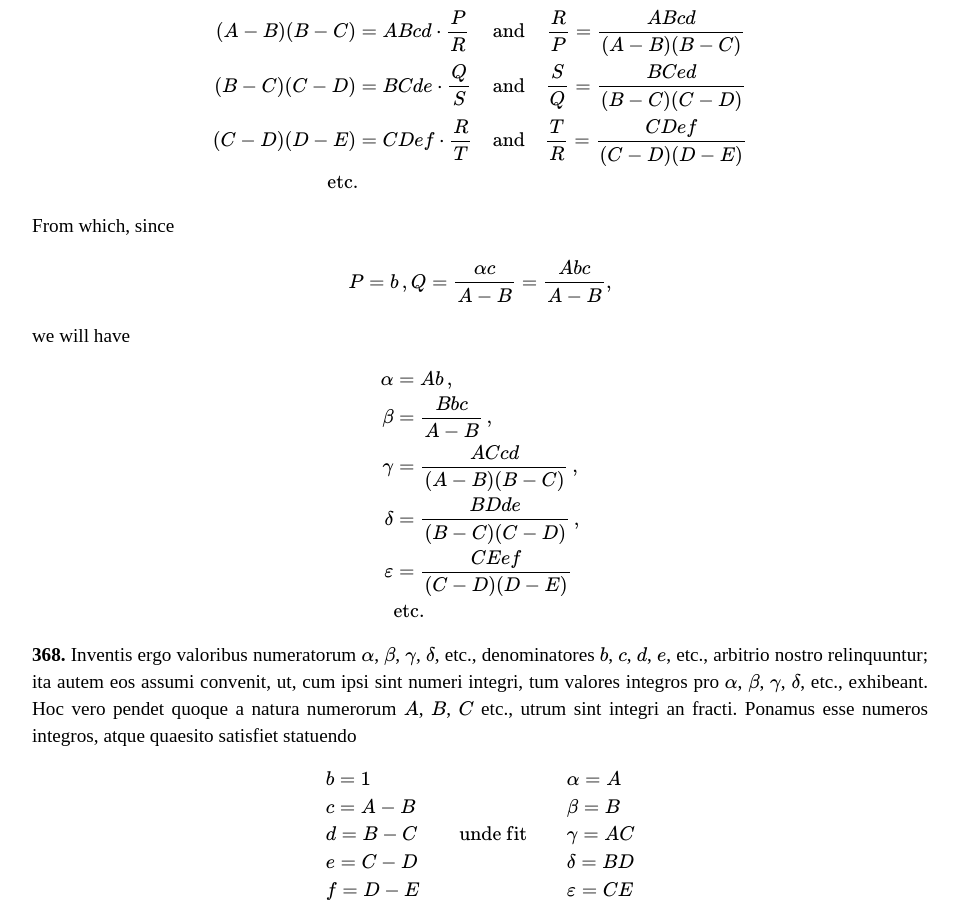
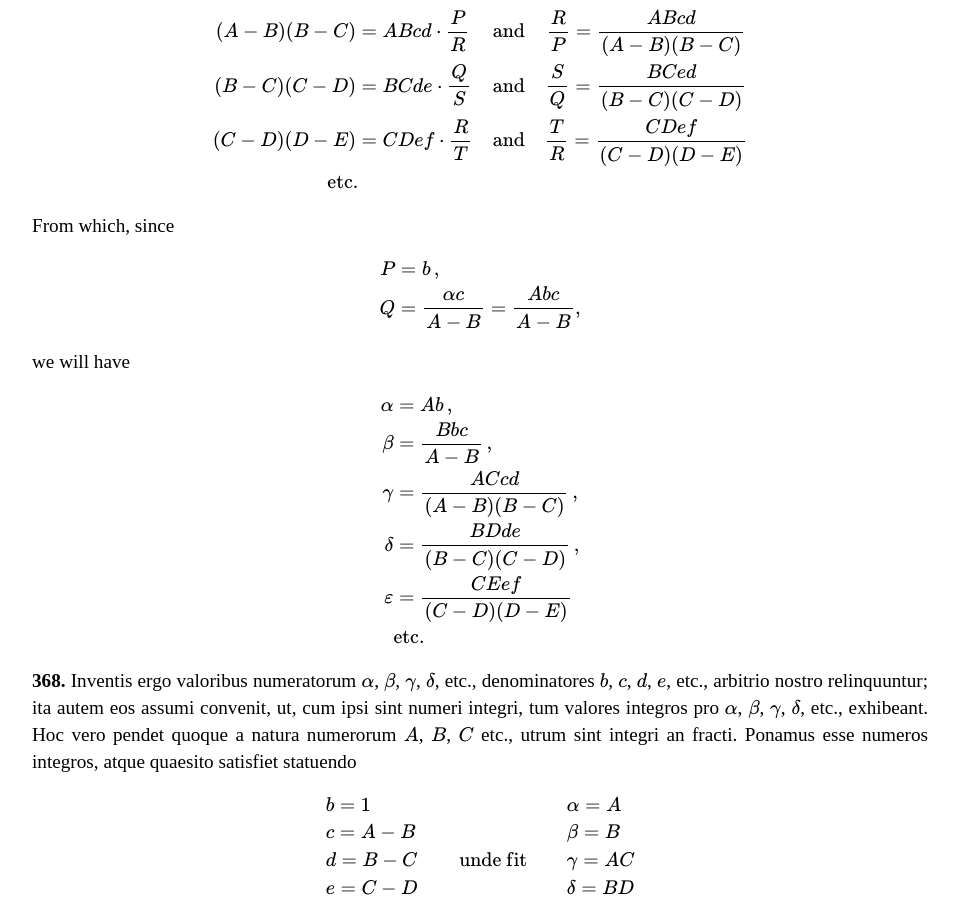
Before and after one commit to ttdoucet/ttdoucet.github.io, a Jekyll site: the page built from euler/e101-en.html, in a window 1280 px wide and 900 px high, scrolled down 6821 px. Shown: the whole window, without its empty margins (160-1119 px from the left). Built offline with Jekyll 4.4.1, drawn with Linux system fonts in a browser that asks for light colours; formulas are drawn with MathJax 3.

Commit message:
Changed typesetting of equation in English version too.

```diff
--- a/euler/e101-en.html
+++ b/euler/e101-en.html
@@ -401,10 +401,10 @@ Then if they are multiplied together in pairs, we will have
 
 From which, since
 
-\begin{equation}
-P=b\,, \\
-Q={\alpha c\over A-B} = {Abc\over{A-B}},
-\end{equation}
+\begin{aligned}
+P&=b\,, \\
+Q&={\alpha c\over A-B} = {Abc\over{A-B}},
+\end{aligned}
 
 we will have
 
```
